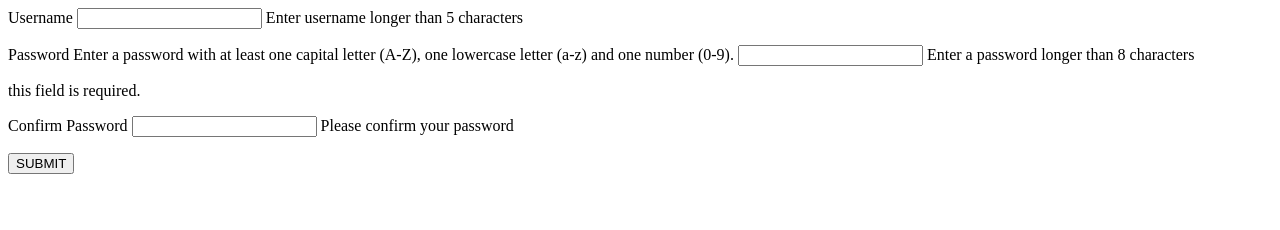
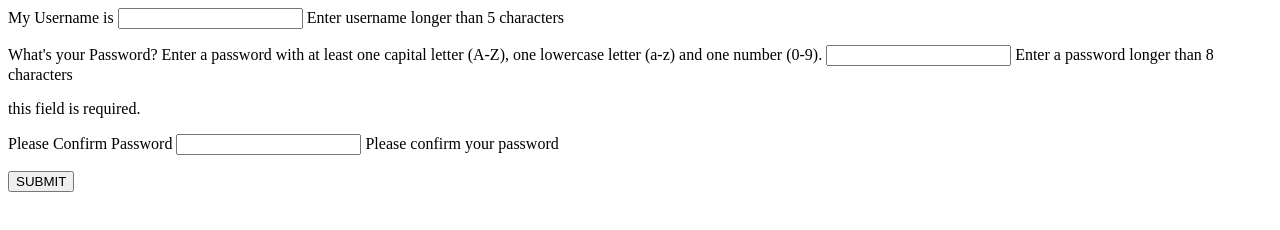
Before and after one commit to llecram/repusher, a plain HTML site: page index.html in a window 1280 px wide. Drawn offline with nearby package versions, Linux system fonts and the light colour scheme; a script that the page names is missing.

Commit message:
field description and class changes

```diff
--- a/index.html
+++ b/index.html
@@ -6,19 +6,19 @@
 <body>
 		<form action="#" method="post">
 			<p class="tester">
-				<label for="username">Username</label>
+				<label for="username">My Username is</label>
 				<input id="username" name="username" type="text">
 				<span class="right">Enter username longer than 5 characters</span>
 			</p>
 			<p>
-				<label for="password">Password</label>
+				<label for="password">What's your Password?</label>
 				<span class="left">Enter a password with at least one capital letter (A-Z), one lowercase letter (a-z) and one number (0-9).</span>
 				<input id="password" name="password" type="password">
 				<span class="right">Enter a password longer than 8 characters</span>
 			</p>
-			<p>this field is required.</p>
+			<p class="requiredField">this field is required.</p>
 			<p>
-				<label for="confirm_password">Confirm Password</label>
+				<label for="confirm_password">Please Confirm Password</label>
 				<input id="confirm_password" name="confirm_password" type="password">
 				<span class="right">Please confirm your password</span>
 			</p>
```
